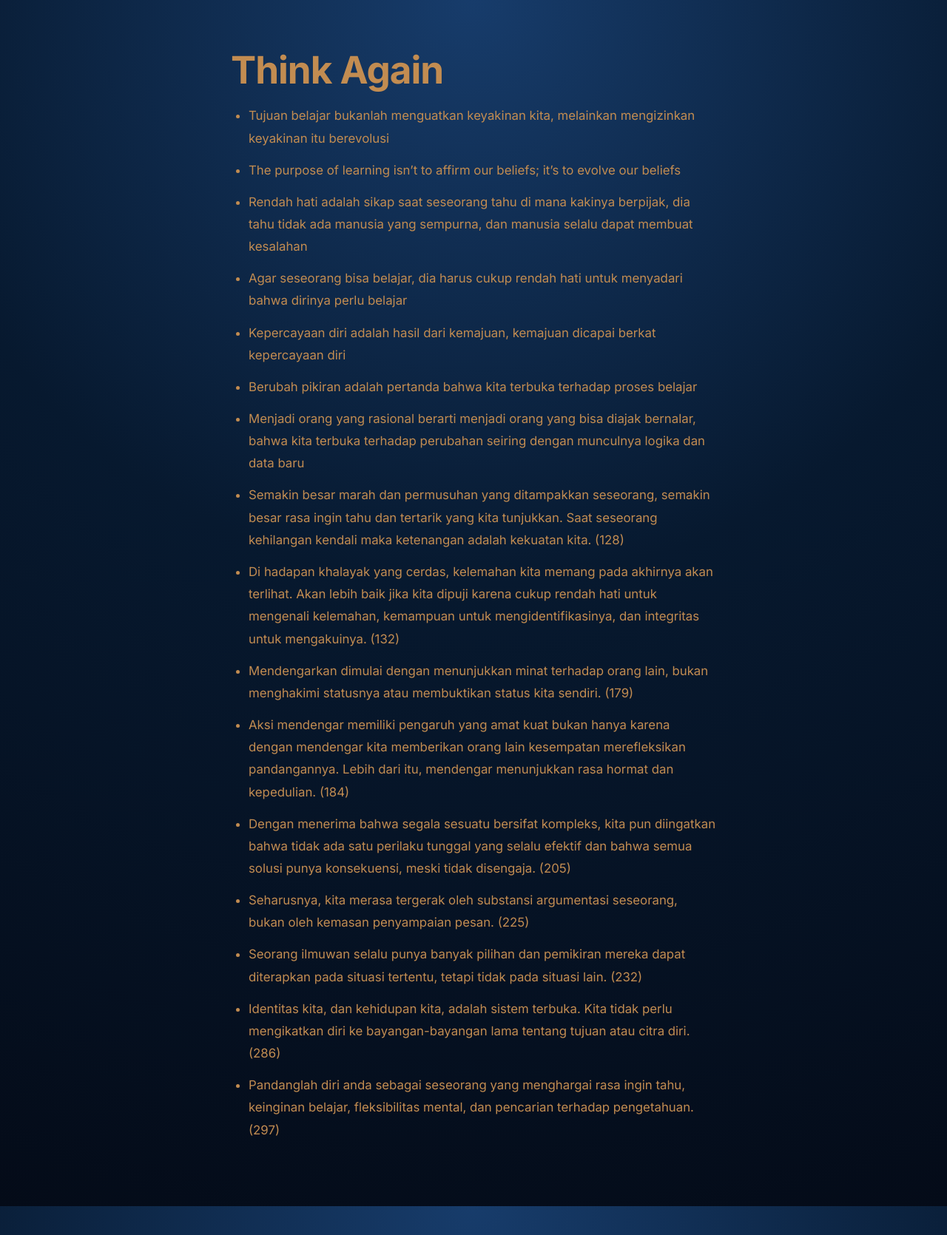
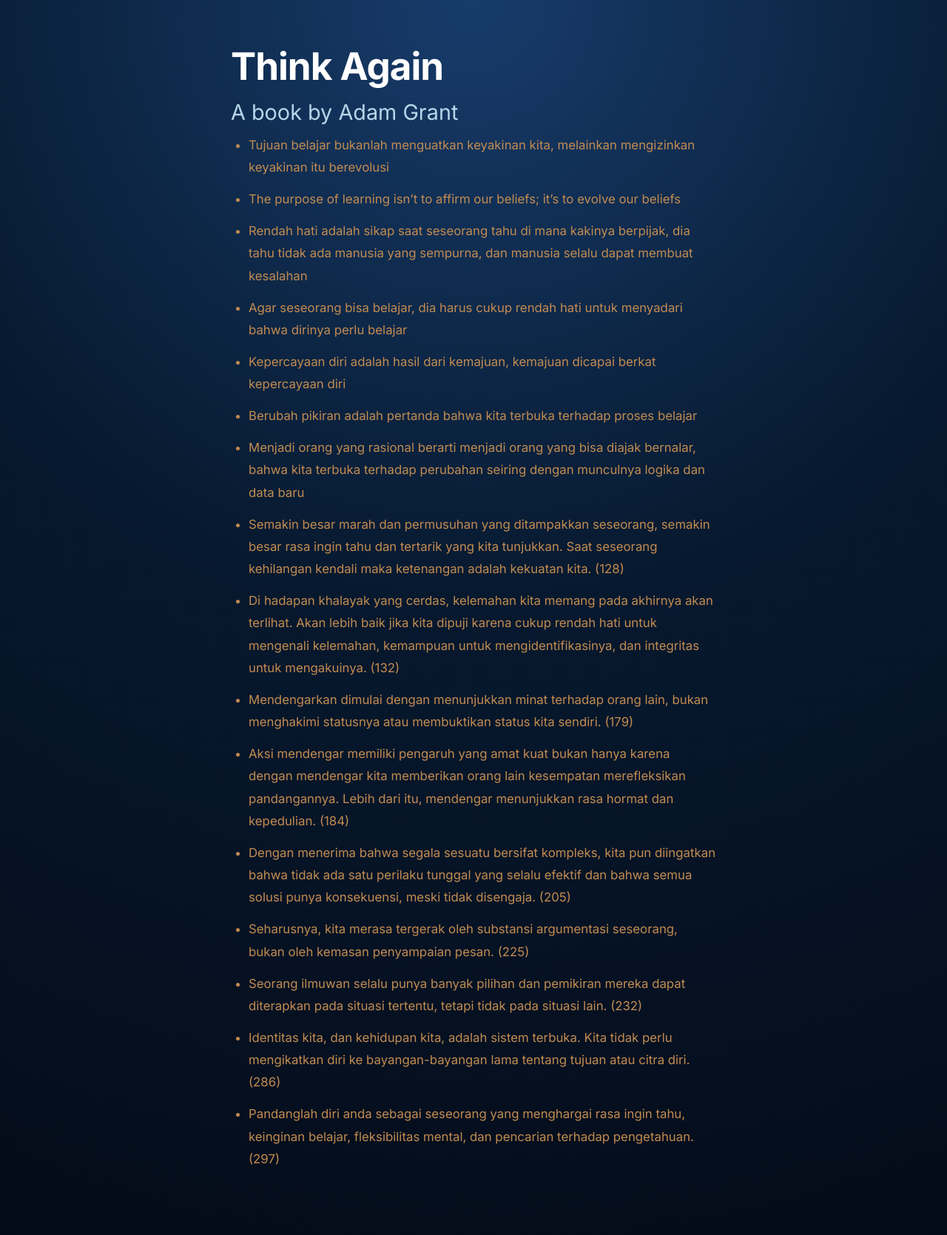
Before and after one commit to heydipo/heydipo.github.io, a Jekyll site: the page built from _journal/think-again.md, in a window 1280 px wide. Shown: the whole page at 74% size. Built offline with Jekyll 4.4.1, drawn with Linux system fonts in a browser that asks for light colours.

Commit message:
minor fix

```diff
--- a/_journal/think-again.md
+++ b/_journal/think-again.md
@@ -1,6 +1,7 @@
 ---
 layout: post
 title: "Think Again"
+author: "A book by Adam Grant"
 thumbnail: "/assets/journal/think-again.webp"
 ---
 
--- a/_layouts/post.html
+++ b/_layouts/post.html
@@ -1,5 +1,6 @@
 <!DOCTYPE html>
 <html lang="en">
+
 <head>
   <meta charset="UTF-8" />
   <meta name="viewport" content="width=device-width, initial-scale=1.0" />
@@ -65,10 +66,21 @@
       margin-bottom: 1rem;
       font-weight: 700;
       letter-spacing: -0.02em;
-      line-height: 1.2;
+      line-height: 1;
+      color: white;
     }
 
-    p, li {
+    .subtitle {
+      font-size: 1.8rem;
+      color: var(--muted);
+      margin-top: -0.5rem;
+      margin-bottom: 2rem;
+      font-weight: 400;
+      line-height: 2;
+    }
+
+    p,
+    li {
       font-size: 1.05rem;
       line-height: 1.8;
       margin-bottom: 1.5rem;
@@ -79,7 +91,8 @@
       margin-bottom: 0;
     }
 
-    ul, ol {
+    ul,
+    ol {
       margin-left: 1.5rem;
       margin-bottom: 1.5rem;
     }
@@ -151,14 +164,19 @@
     }
   </style>
 </head>
+
 <body>
   <main>
     <article>
       <h1>{{ page.title }}</h1>
+      {% if page.author %}
+      <p class="subtitle">{{ page.author }}</p>
+      {% endif %}
       <div class="content">
         {{ content }}
       </div>
     </article>
   </main>
 </body>
+
 </html>
```
Also changed, not shown: _journal/filosofi-teras.md (+1 -0 lines).
